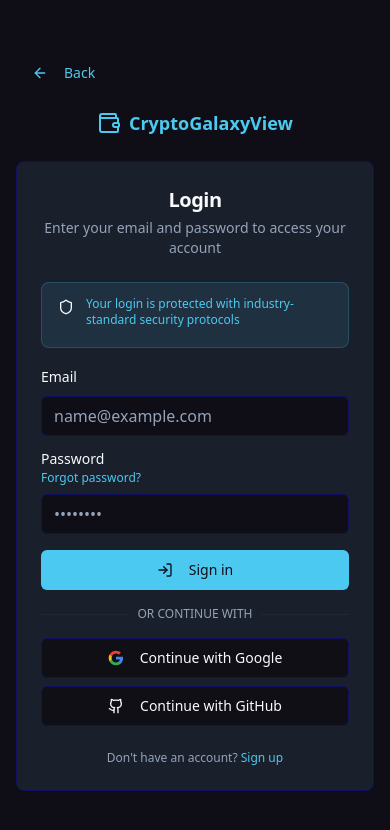
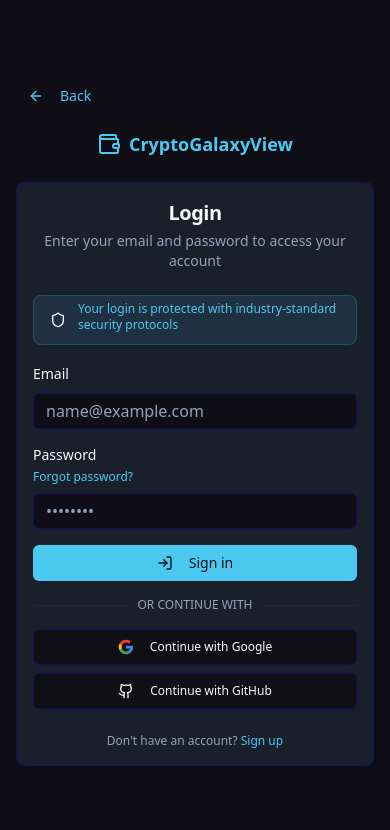
Before and after one commit to shivamkuda/crypto-galaxy-view, a React (Vite) app: page /login in a window 390 px wide. Shown: the top 830 px of the page. Built offline with nearby package versions, Linux system fonts and the light colour scheme.

Commit message:
Make website responsive
Implement responsive design across the application, ensuring optimal display and usability on various screen sizes and devices.

```diff
--- a/src/pages/Login.tsx
+++ b/src/pages/Login.tsx
@@ -1,4 +1,3 @@
-
 import React, { useState } from 'react';
 import { useNavigate, Link } from 'react-router-dom';
 import { useAuth } from '@/contexts/AuthContext';
@@ -11,6 +10,7 @@ import { Wallet, LogIn, ArrowLeft, Github } from 'lucide-react';
 import { Separator } from '@/components/ui/separator';
 import { Alert, AlertDescription } from '@/components/ui/alert';
 import { Shield } from 'lucide-react';
+import { useIsMobile } from '@/hooks/use-mobile';
 
 const Login: React.FC = () => {
   const [email, setEmail] = useState('');
@@ -21,6 +21,7 @@ const Login: React.FC = () => {
   const { login, loginWithGoogle, loginWithGitHub } = useAuth();
   const navigate = useNavigate();
   const { toast } = useToast();
+  const isMobile = useIsMobile();
 
   const handleSubmit = async (e: React.FormEvent) => {
     e.preventDefault();
@@ -121,12 +122,13 @@ const Login: React.FC = () => {
   };
 
   return (
-    <div className="min-h-screen flex flex-col items-center justify-center bg-galaxy-bg p-4">
+    <div className="min-h-screen flex flex-col items-center justify-center bg-galaxy-bg p-4 sm:p-6">
       <div className="w-full max-w-md mb-4">
         <Button
           variant="ghost"
           onClick={handleGoBack}
           className="flex items-center text-galaxy-accent hover:text-galaxy-accent/90"
+          size={isMobile ? "sm" : "default"}
         >
           <ArrowLeft className="mr-2 h-4 w-4" />
           Back
@@ -140,24 +142,24 @@ const Login: React.FC = () => {
         </span>
       </Link>
 
-      <Card className="w-full max-w-md bg-galaxy-card-bg border-galaxy-secondary">
-        <CardHeader className="space-y-1">
+      <Card className="w-full max-w-md bg-galaxy-card-bg border-galaxy-secondary shadow-lg">
+        <CardHeader className="space-y-1 px-4 sm:px-6 pt-4 sm:pt-6">
           <CardTitle className="text-xl md:text-2xl font-bold text-center">Login</CardTitle>
-          <CardDescription className="text-center">
+          <CardDescription className="text-center text-sm sm:text-base">
             Enter your email and password to access your account
           </CardDescription>
         </CardHeader>
-        <CardContent className="space-y-4">
-          <Alert className="bg-galaxy-accent/10 border-galaxy-accent/20">
+        <CardContent className="space-y-4 px-4 sm:px-6">
+          <Alert className="bg-galaxy-accent/10 border-galaxy-accent/20 py-2 sm:py-3">
             <Shield className="h-4 w-4 text-galaxy-accent" />
-            <AlertDescription className="text-xs text-galaxy-accent">
+            <AlertDescription className="text-xs sm:text-sm text-galaxy-accent">
               Your login is protected with industry-standard security protocols
             </AlertDescription>
           </Alert>
 
           <form onSubmit={handleSubmit} className="space-y-4">
             <div className="space-y-2">
-              <Label htmlFor="email">Email</Label>
+              <Label htmlFor="email" className="text-sm sm:text-base">Email</Label>
               <Input
                 id="email"
                 type="email"
@@ -165,13 +167,13 @@ const Login: React.FC = () => {
                 value={email}
                 onChange={(e) => setEmail(e.target.value)}
                 required
-                className="bg-galaxy-bg border-galaxy-secondary"
+                className="bg-galaxy-bg border-galaxy-secondary h-9 sm:h-10"
               />
             </div>
             <div className="space-y-2">
               <div className="flex flex-col xs:flex-row xs:items-center xs:justify-between gap-1">
-                <Label htmlFor="password">Password</Label>
-                <Link to="/forgot-password" className="text-xs xs:text-sm text-galaxy-accent hover:underline">
+                <Label htmlFor="password" className="text-sm sm:text-base">Password</Label>
+                <Link to="/forgot-password" className="text-xs sm:text-sm text-galaxy-accent hover:underline">
                   Forgot password?
                 </Link>
               </div>
@@ -182,12 +184,12 @@ const Login: React.FC = () => {
                 value={password}
                 onChange={(e) => setPassword(e.target.value)}
                 required
-                className="bg-galaxy-bg border-galaxy-secondary"
+                className="bg-galaxy-bg border-galaxy-secondary h-9 sm:h-10"
               />
             </div>
             <Button
               type="submit"
-              className="w-full bg-galaxy-accent hover:bg-galaxy-accent/90 text-galaxy-bg"
+              className="w-full bg-galaxy-accent hover:bg-galaxy-accent/90 text-galaxy-bg h-9 sm:h-10"
               disabled={isSubmitting}
             >
               <LogIn className="mr-2 h-4 w-4" />
@@ -210,7 +212,7 @@ const Login: React.FC = () => {
             <Button
               type="button"
               variant="outline"
-              className="w-full border-galaxy-secondary"
+              className="w-full border-galaxy-secondary h-9 sm:h-10"
               onClick={handleGoogleLogin}
               disabled={isGoogleLoading}
             >
@@ -233,22 +235,26 @@ const Login: React.FC = () => {
                 />
                 <path d="M1 1h22v22H1z" fill="none" />
               </svg>
-              {isGoogleLoading ? "Connecting..." : "Continue with Google"}
+              <span className="text-xs sm:text-sm">
+                {isGoogleLoading ? "Connecting..." : "Continue with Google"}
+              </span>
             </Button>
 
             <Button
               type="button"
               variant="outline"
-              className="w-full border-galaxy-secondary"
+              className="w-full border-galaxy-secondary h-9 sm:h-10"
               onClick={handleGitHubLogin}
               disabled={isGitHubLoading}
             >
               <Github className="mr-2 h-4 w-4" />
-              {isGitHubLoading ? "Connecting..." : "Continue with GitHub"}
+              <span className="text-xs sm:text-sm">
+                {isGitHubLoading ? "Connecting..." : "Continue with GitHub"}
+              </span>
             </Button>
           </div>
         </CardContent>
-        <CardFooter className="flex justify-center">
+        <CardFooter className="flex justify-center px-4 sm:px-6 pb-4 sm:pb-6">
           <p className="text-xs md:text-sm text-muted-foreground">
             Don't have an account?{' '}
             <Link to="/signup" className="text-galaxy-accent hover:underline">
```
